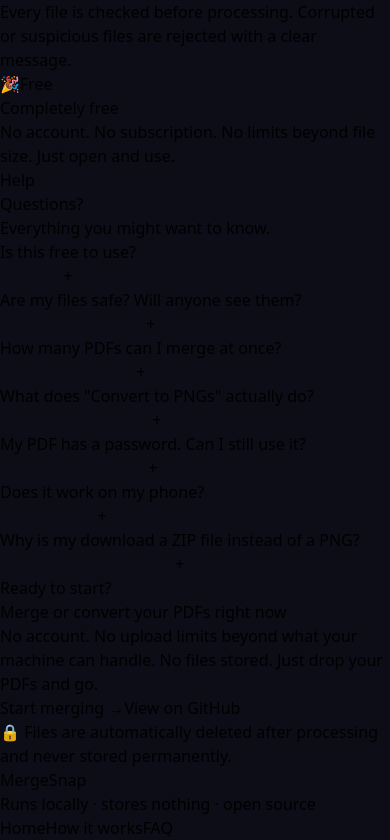
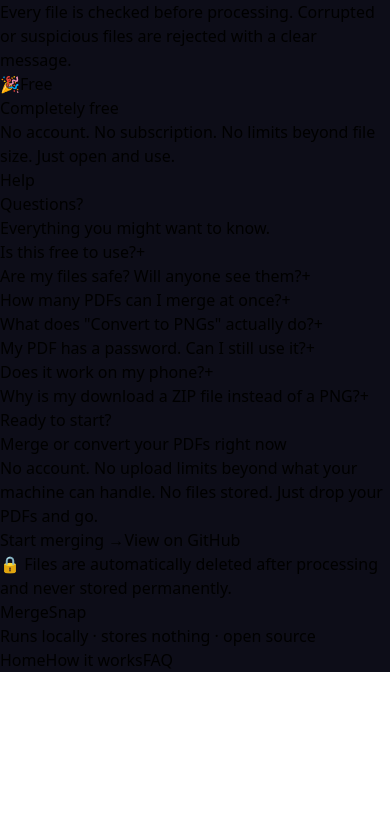
Before and after one commit to diretrix-git/pdf-merger-image-converter, a React (Vite) app in the folder frontend/: page / in a window 390 px wide. Shown: the part 2664-3504 px from the top of the page. After the commit the page ends 3336 px from the top, so only its background shows below. Built offline with nearby package versions, Linux system fonts and the light colour scheme.

Commit message:
fix(frontend): FAQ uses dividers only, no box borders

```diff
--- a/frontend/src/components/FAQSection.tsx
+++ b/frontend/src/components/FAQSection.tsx
@@ -20,7 +20,7 @@
   },
   {
     q: 'My PDF has a password. Can I still use it?',
-    a: 'Not directly. Password-protected PDFs can\'t be processed. You\'ll need to remove the password first — most PDF readers (like Adobe Acrobat or Preview on Mac) let you do this from the File menu.',
+    a: "Not directly. Password-protected PDFs can't be processed. You'll need to remove the password first — most PDF readers (like Adobe Acrobat or Preview on Mac) let you do this from the File menu.",
   },
   {
     q: 'Does it work on my phone?',
@@ -28,7 +28,7 @@
   },
   {
     q: 'Why is my download a ZIP file instead of a PNG?',
-    a: 'When you convert a multi-page PDF, each page becomes a separate image. Since you can\'t put multiple images into a single PNG file, they\'re bundled into a ZIP for easy download. Just unzip it to get all your images.',
+    a: "When you convert a multi-page PDF, each page becomes a separate image. Since you can't put multiple images into a single PNG file, they're bundled into a ZIP for easy download. Just unzip it to get all your images.",
   },
 ]
 
@@ -43,88 +43,68 @@
     >
       <div className="max-w-2xl w-full">
 
-        {/* Header */}
+        {/* Header — single animation, no per-item whileInView */}
         <motion.div
           initial={{ opacity: 0, y: 20 }}
           whileInView={{ opacity: 1, y: 0 }}
-          viewport={{ once: true, margin: '-60px' }}
+          viewport={{ once: true, amount: 0.3 }}
           transition={{ duration: 0.5 }}
           className="mb-10 sm:mb-14 text-center sm:text-left"
         >
-          <p className="text-xs font-mono text-sky-500 uppercase tracking-widest mb-3">Help</p>
-          <h2 className="text-3xl sm:text-5xl font-bold text-white leading-tight">
-            Questions?
-          </h2>
-          <p className="mt-3 text-gray-400 text-sm sm:text-base">
+          <p className="text-xs font-mono text-sky-400 uppercase tracking-widest mb-3">Help</p>
+          <h2 className="text-3xl sm:text-5xl font-bold text-white leading-tight">Questions?</h2>
+          <p className="mt-3 text-white/60 text-sm sm:text-base">
             Everything you might want to know.
           </p>
         </motion.div>
 
-        {/* Accordion */}
-        <div className="flex flex-col gap-2">
+        {/* Accordion — clean dividers, no box borders */}
+        <div className="flex flex-col divide-y divide-white/[0.08]">
           {faqs.map((faq, i) => {
             const isOpen = open === i
             return (
-              <motion.div
-                key={i}
-                initial={{ opacity: 0, y: 10 }}
-                whileInView={{ opacity: 1, y: 0 }}
-                viewport={{ once: true }}
-                transition={{ duration: 0.3, delay: i * 0.04 }}
-                className={`rounded-xl border transition-all duration-200 overflow-hidden ${
-                  isOpen
-                    ? 'border-violet-700/50 bg-violet-950/20'
-                    : 'border-gray-800/60 bg-gray-900/30 hover:border-gray-700/60'
-                }`}
-              >
+              <div key={i}>
                 <button
+                  type="button"
                   onClick={() => setOpen(isOpen ? null : i)}
-                  className="w-full flex items-center justify-between px-5 py-4 text-left"
+                  className="w-full flex items-center justify-between py-5 text-left group"
                   aria-expanded={isOpen}
                 >
-                  <span className={`text-sm sm:text-base font-medium pr-6 transition-colors duration-200 ${
-                    isOpen ? 'text-white' : 'text-gray-200'
+                  <span className={`text-sm sm:text-base font-medium pr-6 transition-colors duration-150 ${
+                    isOpen ? 'text-white' : 'text-white/80 group-hover:text-white'
                   }`}>
                     {faq.q}
                   </span>
 
-                  {/* Animated +/× icon */}
-                  <motion.div
+                  {/* Rotating + icon — no box */}
+                  <motion.span
                     animate={{ rotate: isOpen ? 45 : 0 }}
-                    transition={{ duration: 0.22, ease: [0.22, 1, 0.36, 1] }}
-                    className={`shrink-0 w-6 h-6 rounded-full flex items-center justify-center text-base font-light transition-colors duration-200 ${
-                      isOpen
-                        ? 'bg-violet-600/30 text-violet-300'
-                        : 'bg-gray-800 text-gray-400'
+                    transition={{ duration: 0.2, ease: [0.22, 1, 0.36, 1] }}
+                    className={`shrink-0 text-xl leading-none font-light transition-colors duration-150 ${
+                      isOpen ? 'text-violet-400' : 'text-white/30 group-hover:text-white/60'
                     }`}
                   >
                     +
-                  </motion.div>
+                  </motion.span>
                 </button>
 
                 <AnimatePresence initial={false}>
                   {isOpen && (
                     <motion.div
-                      key="body"
+                      key="answer"
                       initial={{ height: 0, opacity: 0 }}
                       animate={{ height: 'auto', opacity: 1 }}
                       exit={{ height: 0, opacity: 0 }}
-                      transition={{ duration: 0.28, ease: [0.22, 1, 0.36, 1] }}
+                      transition={{ duration: 0.26, ease: [0.22, 1, 0.36, 1] }}
                       className="overflow-hidden"
                     >
-                      <motion.p
-                        initial={{ y: -6 }}
-                        animate={{ y: 0 }}
-                        exit={{ y: -6 }}
-                        transition={{ duration: 0.22 }}
-                        className="px-5 pb-5 text-sm sm:text-base text-gray-300 leading-relaxed"
-                      >
+                      <p className="pb-5 text-sm sm:text-base text-white/60 leading-relaxed">
                         {faq.a}
-                      </motion.p>
+                      </p>
                     </motion.div>
                   )}
                 </AnimatePresence>
-              </motion.div>
+              </div>
             )
           })}
         </div>
```
